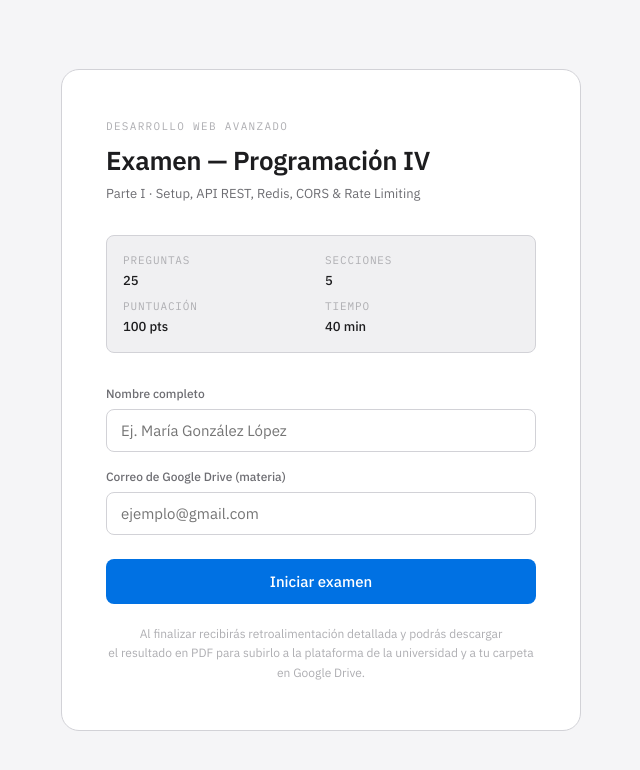
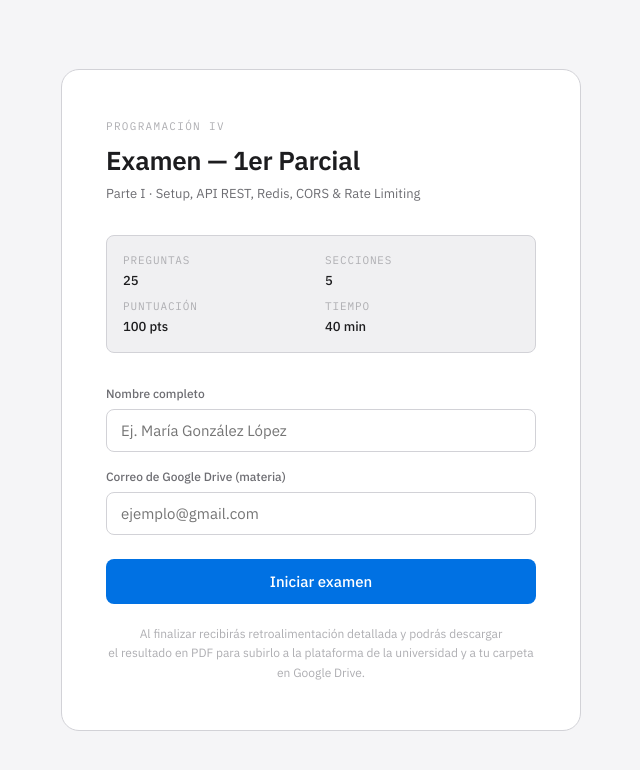
Before and after one commit to bolivianotech/prog4_1erExamen, a plain HTML site: page index.html in a window 1280 px wide. Shown: the whole page, without its empty margins (319-959 px from the left). Drawn offline with nearby package versions, Linux system fonts and the light colour scheme.

Commit message:
Update cover section titles in index.html

```diff
--- a/index.html
+++ b/index.html
@@ -581,8 +581,8 @@
 ══════════════════════════════════════════ -->
 <section id="cover">
   <div class="cover-card">
-    <p class="cover-label">Desarrollo Web Avanzado</p>
-    <h1 class="cover-title">Examen — Programación IV</h1>
+    <p class="cover-label">Programación IV</p>
+    <h1 class="cover-title">Examen — 1er Parcial</h1>
     <p class="cover-subtitle">Parte I · Setup, API REST, Redis, CORS &amp; Rate Limiting</p>
 
     <div class="cover-meta">
@@ -1380,7 +1380,7 @@ async function generatePDF() {
 
     doc.setFontSize(9);
     doc.setTextColor(174, 174, 178);
-    doc.text('DESARROLLO WEB AVANZADO · StudySync · PARTE I', margin, 12);
+    doc.text('PROGRAMACIÓN IV · PARTE I', margin, 12);
 
     doc.setFontSize(18);
     doc.setTextColor(255, 255, 255);
```
